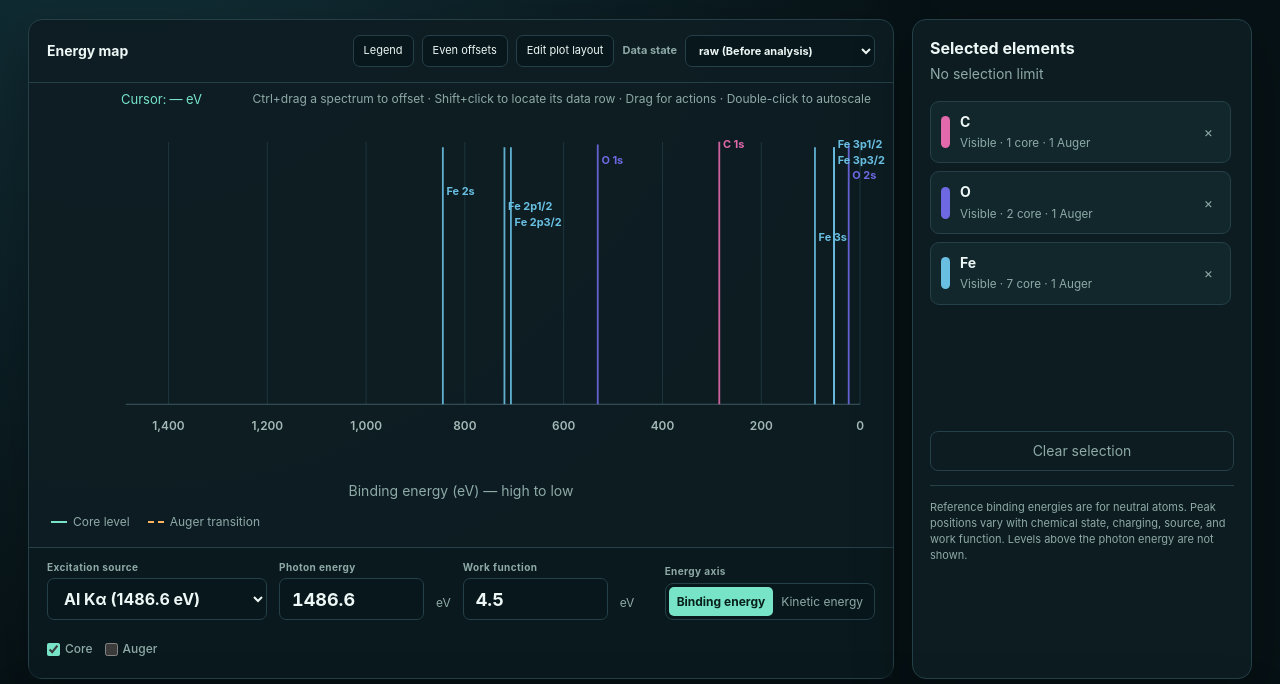
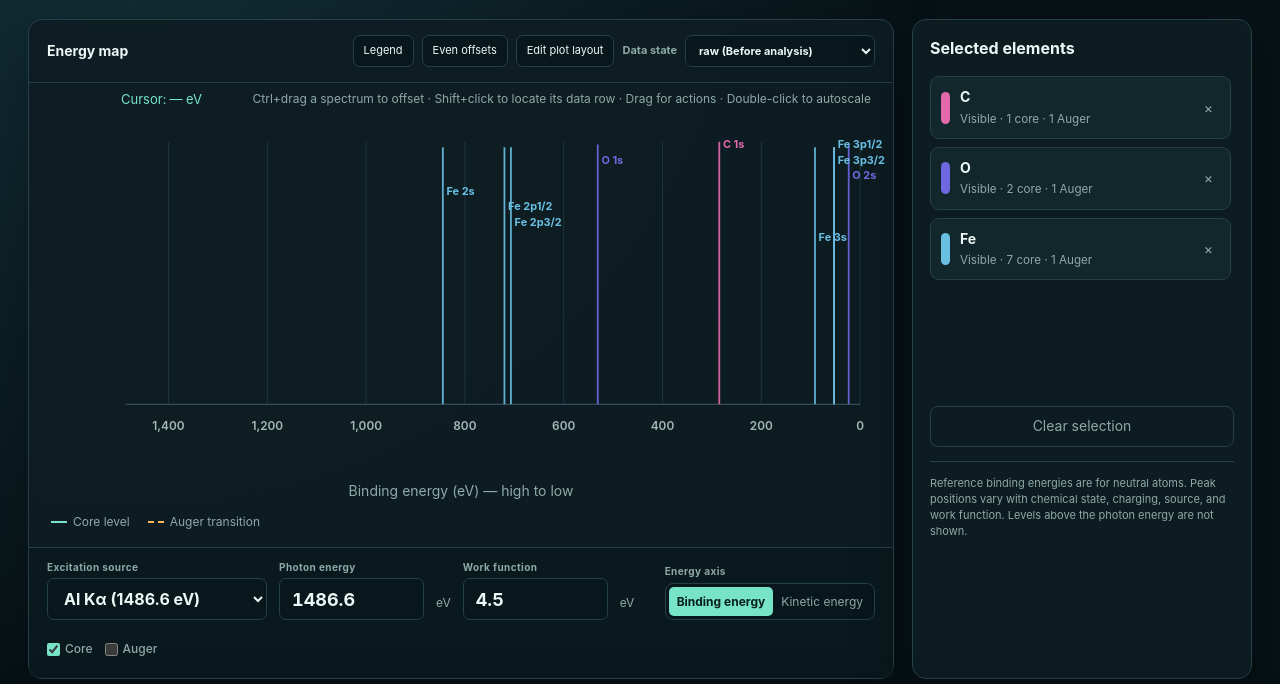
Before and after one commit to ISSP-Matsuda-lab/XPS-Explorer, a plain HTML site: page index.html in a window 1280 px wide. Shown: the part 116-800 px from the top of the page. Drawn offline with Linux system fonts and the light colour scheme.

Commit message:
Fix HTML structure for selected elements section

```diff
--- a/index.html
+++ b/index.html
@@ -54,7 +54,7 @@
         </div>
       </section>
       <aside class="panel">
-        <h2>Selected elements</h2><div class="hint">No selection limit</div>
+        <h2>Selected elements</h2>
         <div id="selection" class="selection"></div>
         <button id="clear" class="clear">Clear selection</button>
         <div class="notice">Reference binding energies are for neutral atoms. Peak positions vary with chemical state, charging, source, and work function. Levels above the photon energy are not shown.</div>
```
